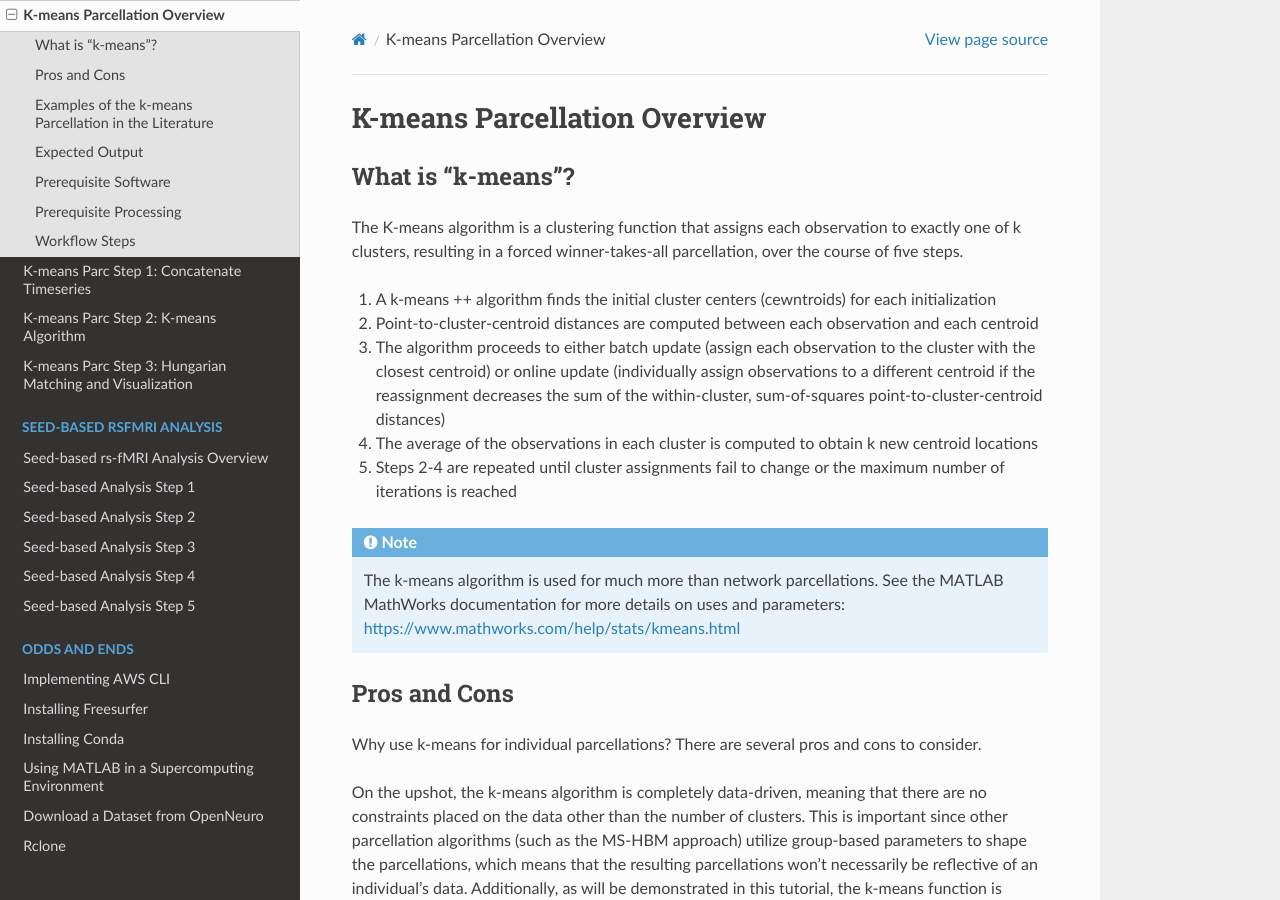
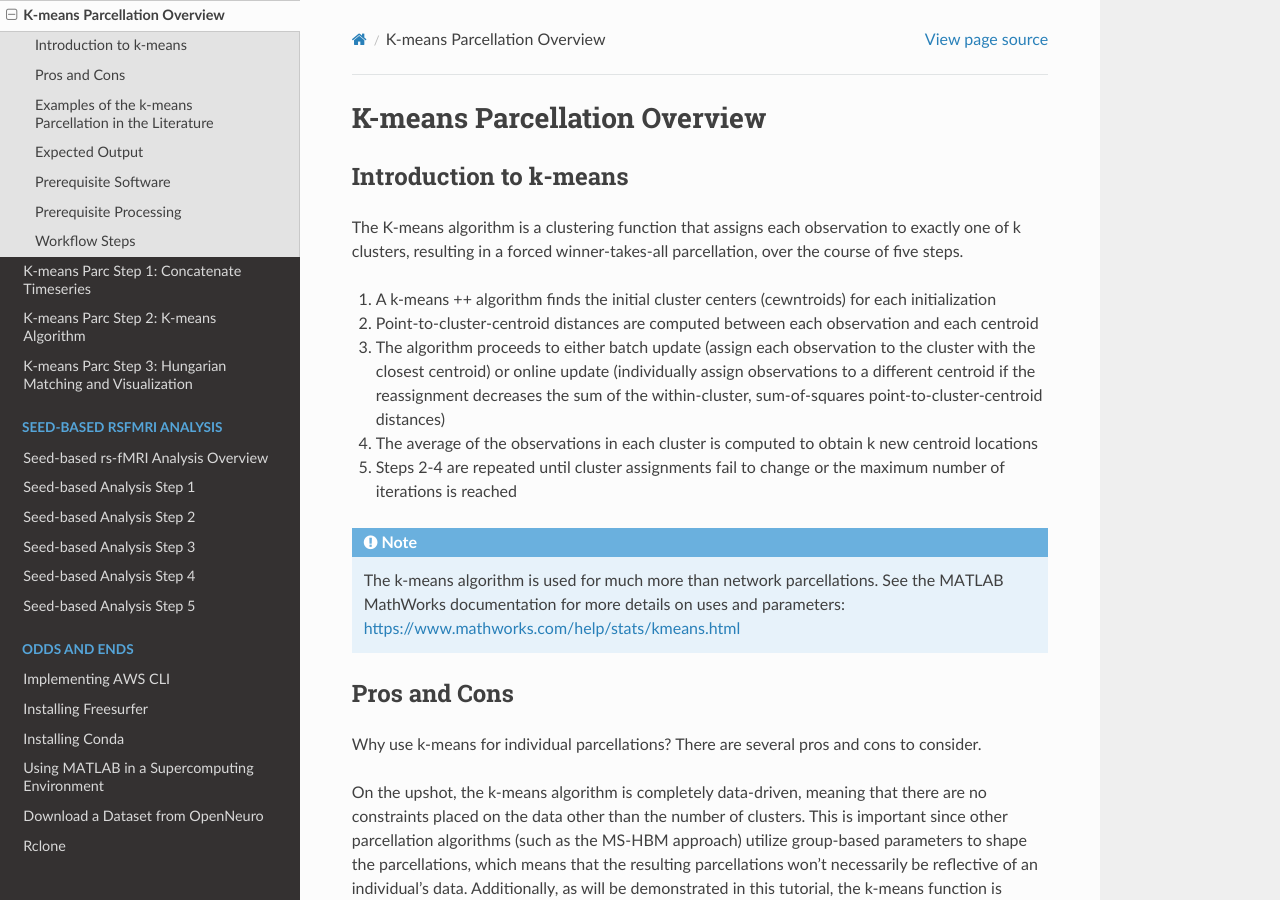
Before and after one commit to peter3200/NeuroDocs, a Sphinx documentation site: the page built from docs/source/kmeans/kmeans_ov.rst, in a window 1280 px wide and 900 px high. Built offline with Sphinx 7.4.7 and the Read the Docs theme 2.0.0, drawn with Linux system fonts in a browser that asks for light colours.

Commit message:
Add files via upload

```diff
--- a/docs/source/kmeans/kmeans_ov.rst
+++ b/docs/source/kmeans/kmeans_ov.rst
@@ -1,8 +1,8 @@
 K-means Parcellation Overview
 =============================
 
-What is "k-means"?
-******************
+Introduction to k-means
+***********************
 
 The K-means algorithm is a clustering function that assigns each observation to exactly one of k clusters, resulting in a forced winner-takes-all parcellation, over the course of five steps.
 
```
